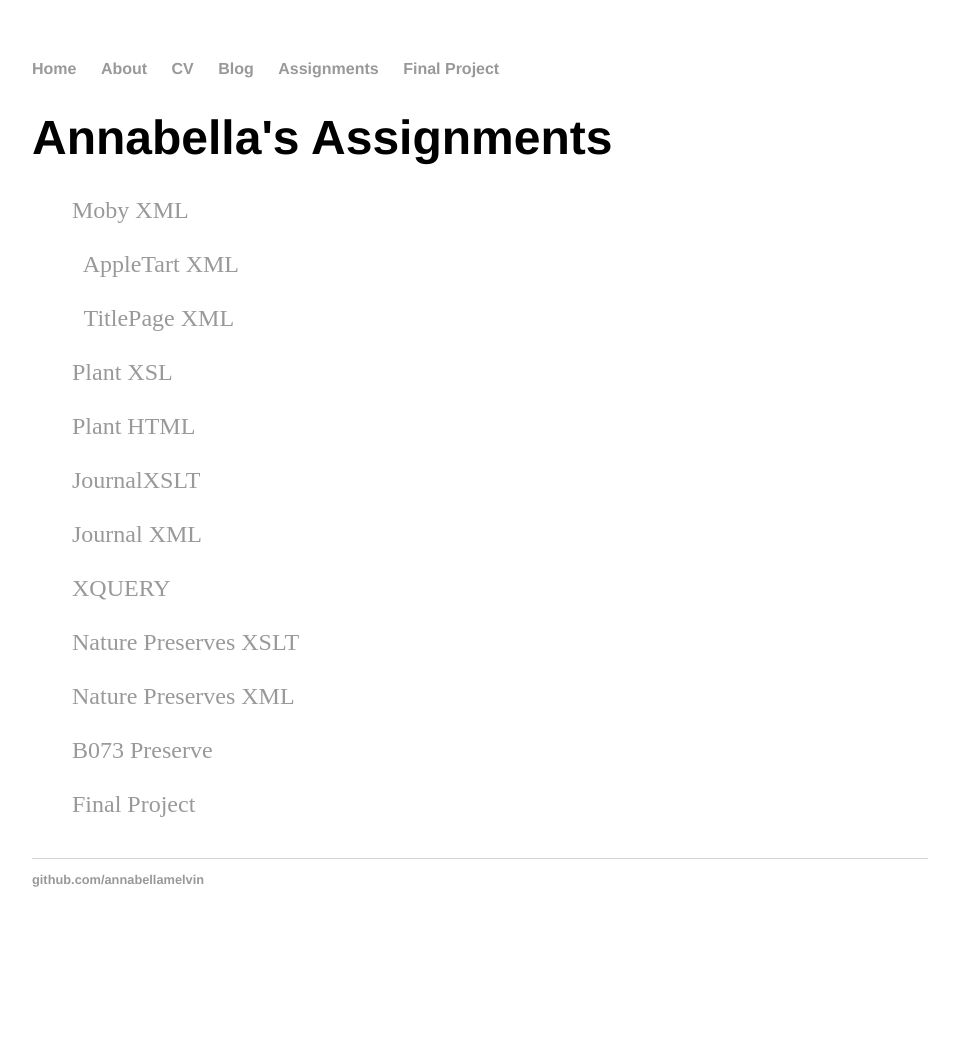
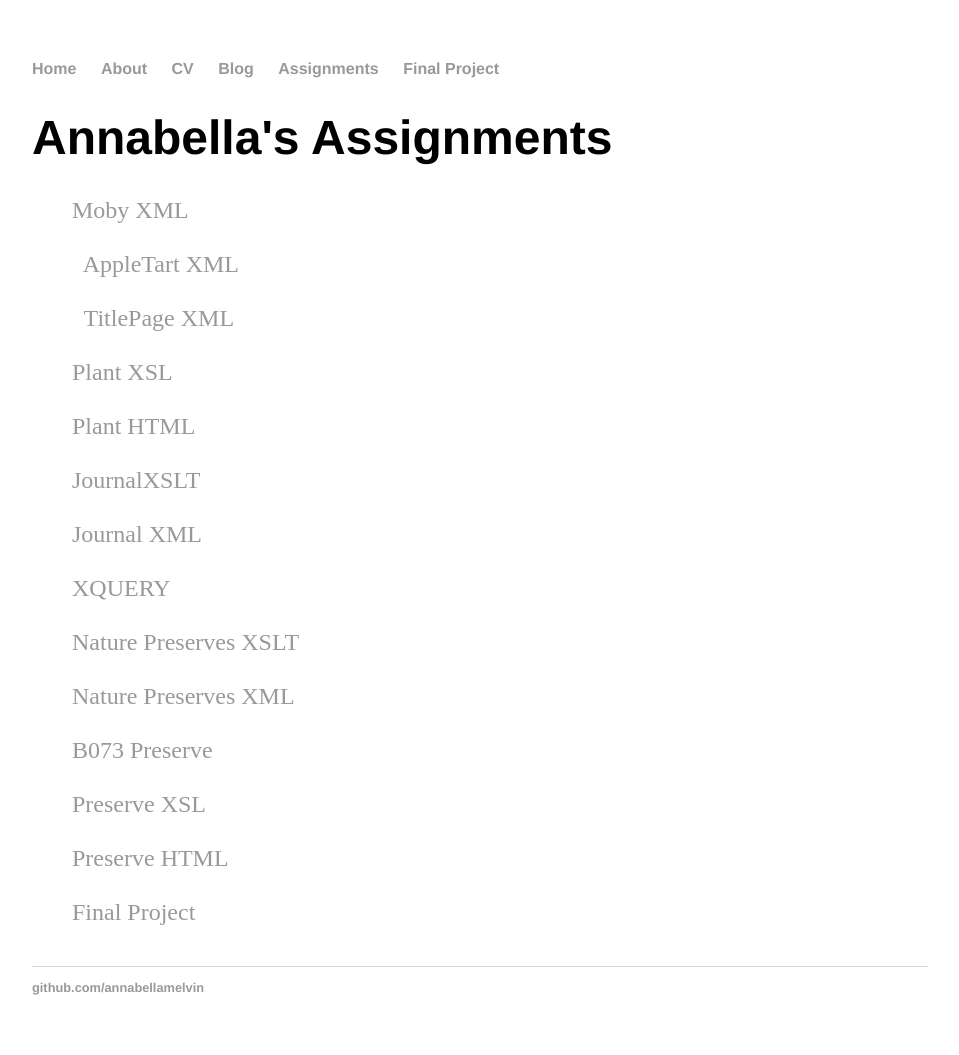
Before and after one commit to annabellamelvin/annabellamelvin.github.io, a Jekyll site: the page built from assignments/index.html, in a window 1280 px wide. Shown: the whole page, without its empty margins (160-1119 px from the left). Built offline with Jekyll 4.4.1, drawn with Linux system fonts in a browser that asks for light colours; before the commit the page ends 947 px from its top, so only the background shows below that.

Commit message:
Update index.html

```diff
--- a/assignments/index.html
+++ b/assignments/index.html
@@ -16,6 +16,8 @@ title: "Annabella's Assignments"
 		<a href="naturepreserves.xsl"> Nature Preserves XSLT</a><br></br>
 		<a href="DPR_NaturePreserves_001(1).xml"> Nature Preserves XML</a><br></br>
 		<a href="B073_208.html"> B073 Preserve</a><br></br>
+		<a href="nature_table.xsl"> Preserve XSL</a><br></br>
+		<a href="nature_table.html"> Preserve HTML</a><br></br>
 		<a href="/parks"> Final Project</a>
 
 		{% for post in site.homework %}
@@ -30,6 +32,8 @@ title: "Annabella's Assignments"
 		<span>{{ post.date | date_to_string }}</span> » <a href="{{/naturepreserves.xsl}}" title="{{naturepreserves.xsl}}">{naturepreserves.xsl}}</a>
 		<span>{{ post.date | date_to_string }}</span> » <a href="{{/DPR_NaturePreserves_001(1).xml}}" title="{{DPR_NaturePreserves_001(1).xml}}">{DPR_NaturePreserves_001(1).xml}}</a>
 		<span>{{ post.date | date_to_string }}</span> » <a href="{{/parks/B073_208.html}}" title="{{B073_208.html}}">{B073_208.html}}</a>
+		<span>{{ post.date | date_to_string }}</span> » <a href="{{/nature_table.xsl}}" title="{{nature_table.xsl}}">{nature_table.xsl}}</a>
+		<span>{{ post.date | date_to_string }}</span> » <a href="{{nature_table.html}}" title="{{nature_table.html}}">{nature_table.html}}</a>
 		<span>{{ post.date | date_to_string }}</span> » <a href="{{/parks}}" title="{{/parks}}">{/parks}}</a></li>
 
 	  {% endfor %}
```
